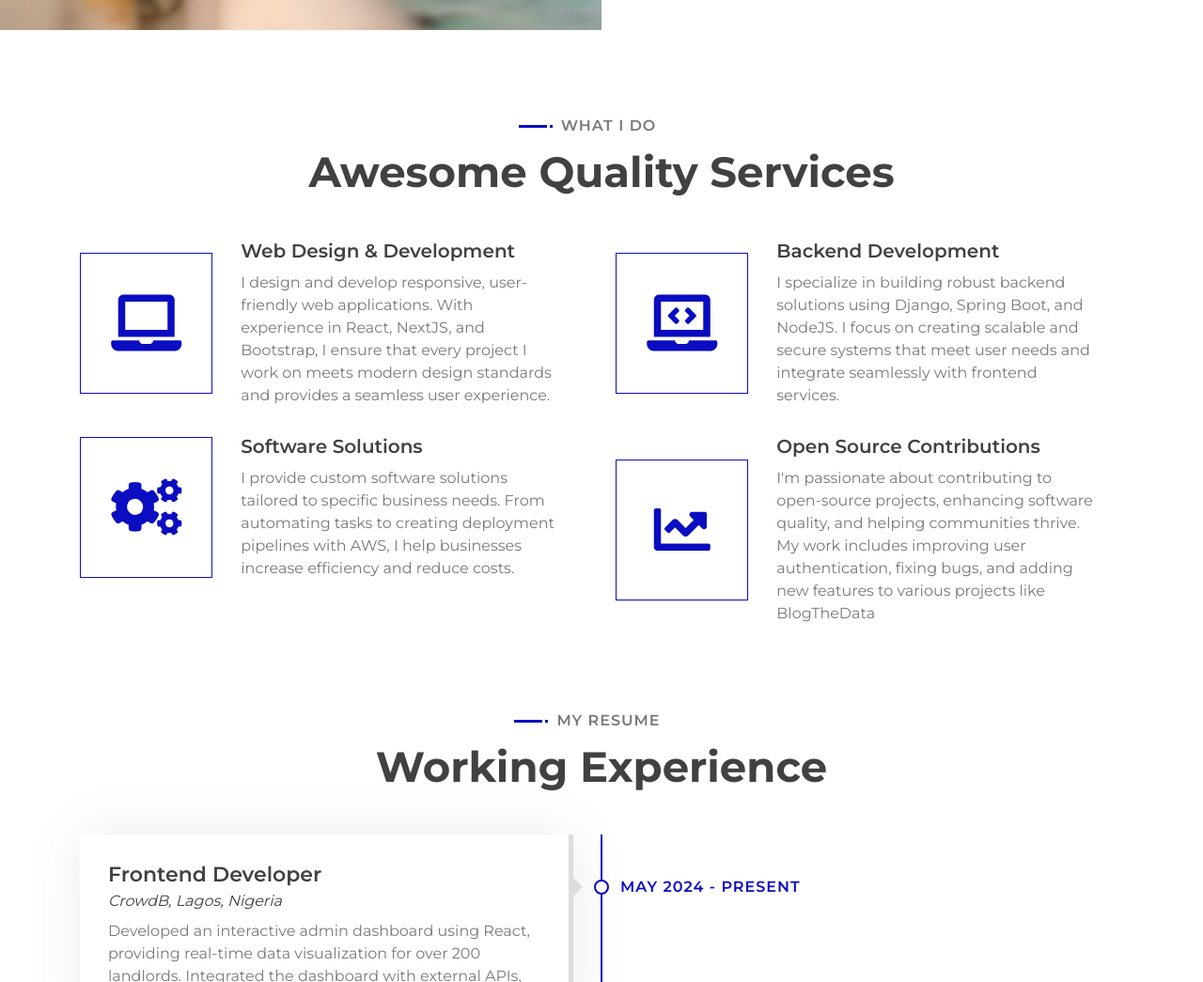
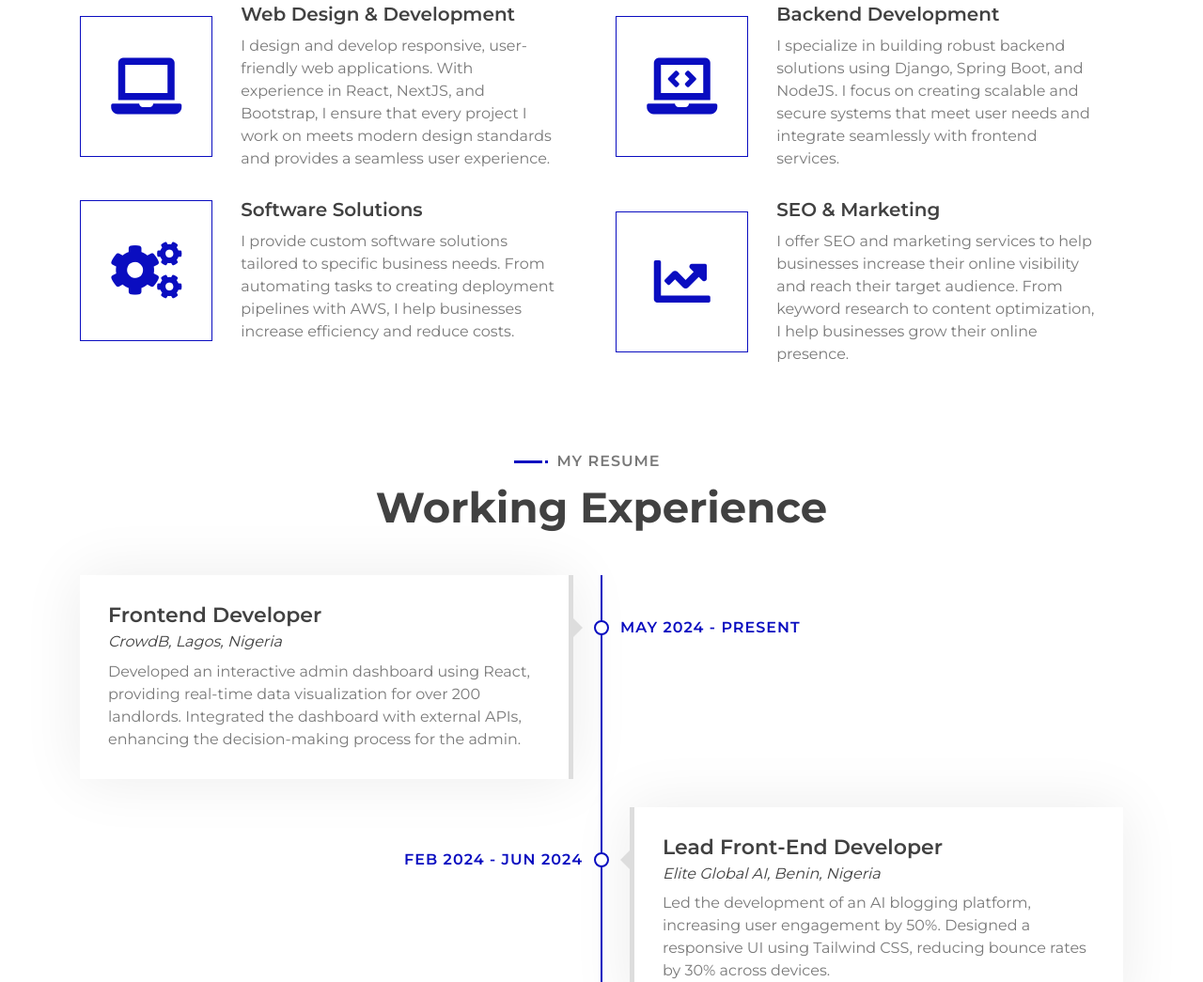
Before and after one commit to freedompraise/freedom-developer-portfolio, a plain HTML site: page index.html in a window 1280 px wide. Shown: the part 1488-2533 px from the top of the page at 94% size. Drawn offline with nearby package versions, Linux system fonts and the light colour scheme.

Commit message:
Refactor CSS and update service description
- Refactor CSS to adjust the size of the hero image
- Update service description from "Open Source Contributions" to "SEO & Marketing" to accurately reflect the offered services

```diff
--- a/css/style.css
+++ b/css/style.css
@@ -267,12 +267,13 @@ a:focus {
 .hero .hero-image {
   position: relative;
   text-align: right;
+  height: fit-content;
   padding-right: 75px;
 }
 
 .hero .hero-image img {
-  max-width: 80%;
-  max-height: 80%;
+  max-width: 100%;
+  max-height: 100%;
 }
 
 .hero .hero-content {
--- a/index.html
+++ b/index.html
@@ -175,11 +175,11 @@
                             <i class="fa fa-chart-line"></i>
                         </div>
                         <div class="service-text">
-                            <h3>Open Source Contributions</h3>
+                            <h3>SEO & Marketing</h3>
                             <p>
-                                I'm passionate about contributing to open-source projects, enhancing software quality,
-                                and helping communities thrive. My work includes improving user authentication, fixing
-                                bugs, and adding new features to various projects like BlogTheData
+                                I offer SEO and marketing services to help businesses increase their online visibility
+                                and reach their target audience. From keyword research to content optimization, I help
+                                businesses grow their online presence.
                             </p>
                         </div>
                     </div>
```
Also changed, not shown: img/hero-bg.jpg (deleted), img/hero.png.
